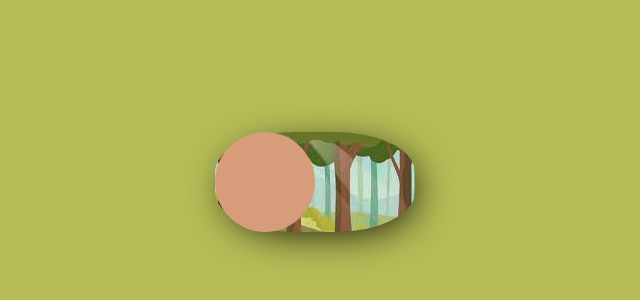
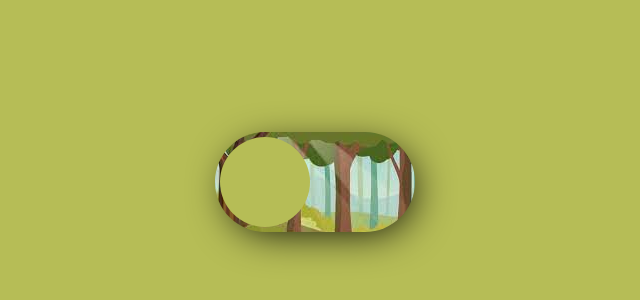
Before and after one commit to Presho99/day-night-switch, a React (Create React App) app: page / in a window 1280 px wide. Shown: the part 218-518 px from the top of the page, without its empty margins (325-965 px from the left). Built offline with nearby package versions, Linux system fonts and the light colour scheme.

Commit message:
Change the styling

```diff
--- a/src/App.css
+++ b/src/App.css
@@ -17,13 +17,13 @@
   height: 100px;
 background-color: blue;
 display: flex;
-border-radius: 40%;
+border-radius: 50px;
 box-shadow: 6px 8px 40px -9px;
 position: relative;
 
 
 }
-.left, .right{
+/* .left, .right{
 
   width: 100px;
   height: 100px;
@@ -43,11 +43,11 @@ position: relative;
 .right{
   border-top-right-radius: 40%;
   border-bottom-right-radius: 40%;
-}
+} */
 
 .ball{
-  height: 100px;
-  width: 100px;
+  height: 90px;
+  width: 90px;
 
   position: absolute;
   border-radius: 50%;
--- a/src/components/Toggle.js
+++ b/src/components/Toggle.js
@@ -42,7 +42,7 @@ function Toggle() {
         className='ball'
         animate = {{
             x: isAnimating ? 50 : -50,
-            backgroundColor: isAnimating ? "#030514" : "#D79D7A",
+            backgroundColor: isAnimating ? "#030514" : "#B6BD56",
             rotate: isAnimating ? 360 : 0
 
         }}
```
